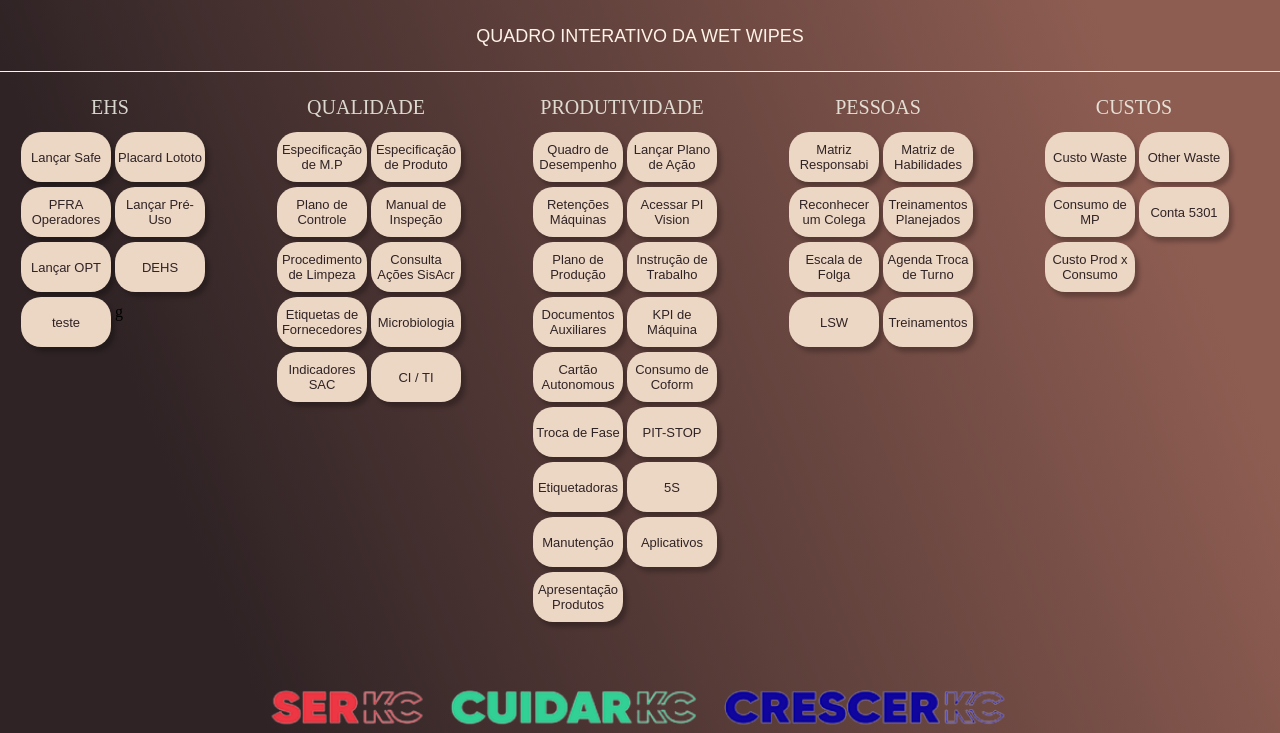
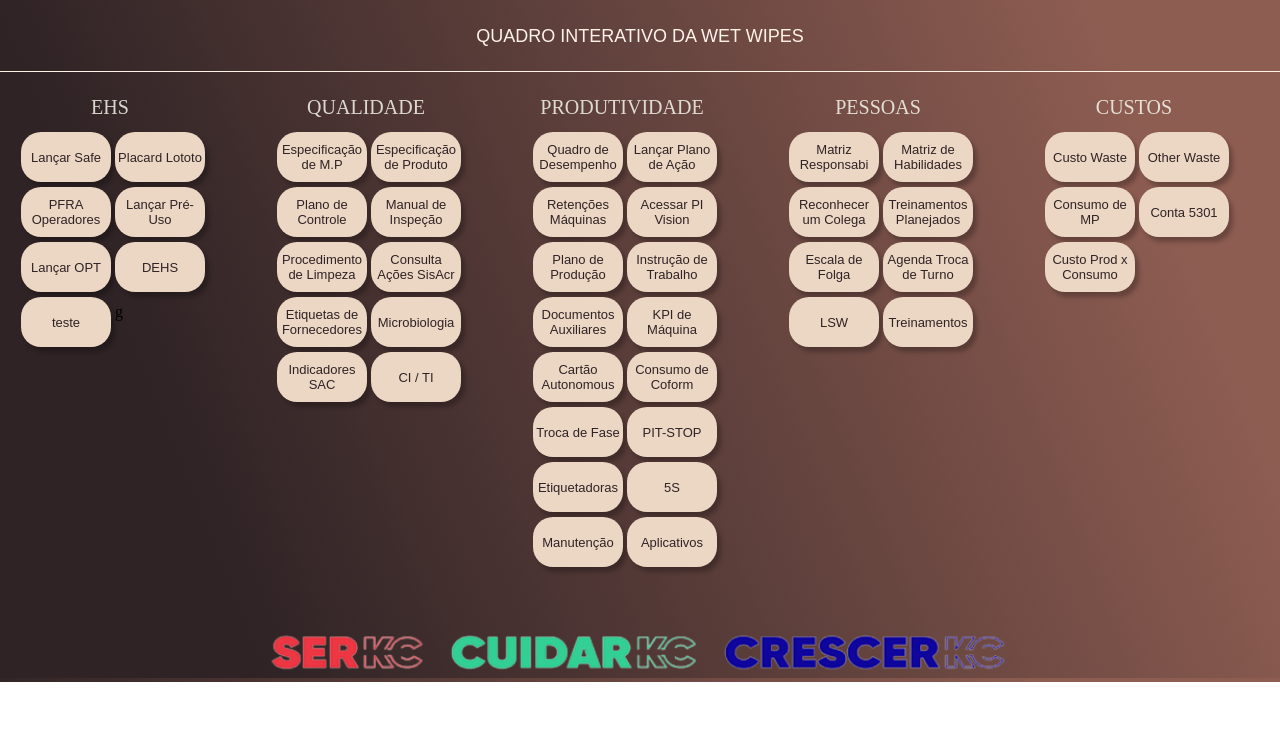
Before and after one commit to l24427/MelhoriaContinua_WW, a plain HTML site: page index.html in a window 1280 px wide. Shown: the part 118-851 px from the top of the page. After the commit the page ends 800 px from the top, so only its background shows below. Drawn offline with Linux system fonts and the light colour scheme.

Commit message:
Update index.html

```diff
--- a/index.html
+++ b/index.html
@@ -162,9 +162,6 @@
                 <a href="https://kimberlyclark.sharepoint.com/Sites/i508/SitePages/Aplicativos.aspx"target="_blank"> <button
                         class="Conteudo-principal-escrito-botao" href="" style="text-decoration:none" target="_blank">Aplicativos
                         </button></a>
-                <a href="https://kimberlyclark.sharepoint.com/:p:/r/Sites/H945/_layouts/15/Doc.aspx?sourcedoc=%7B70806CE8-7D02-4674-98D5-B6C4A6B8E676%7D&file=Apresenta%C3%A7%C3%A3o%20Produtos.pptx&action=edit&mobileredirect=true" target="_blank"> <button
-                        class="Conteudo-principal-escrito-botao" style="text-decoration:none" target="_blank"> Apresentação Produtos
-                        </button></a>
 
             </div>
 
```
